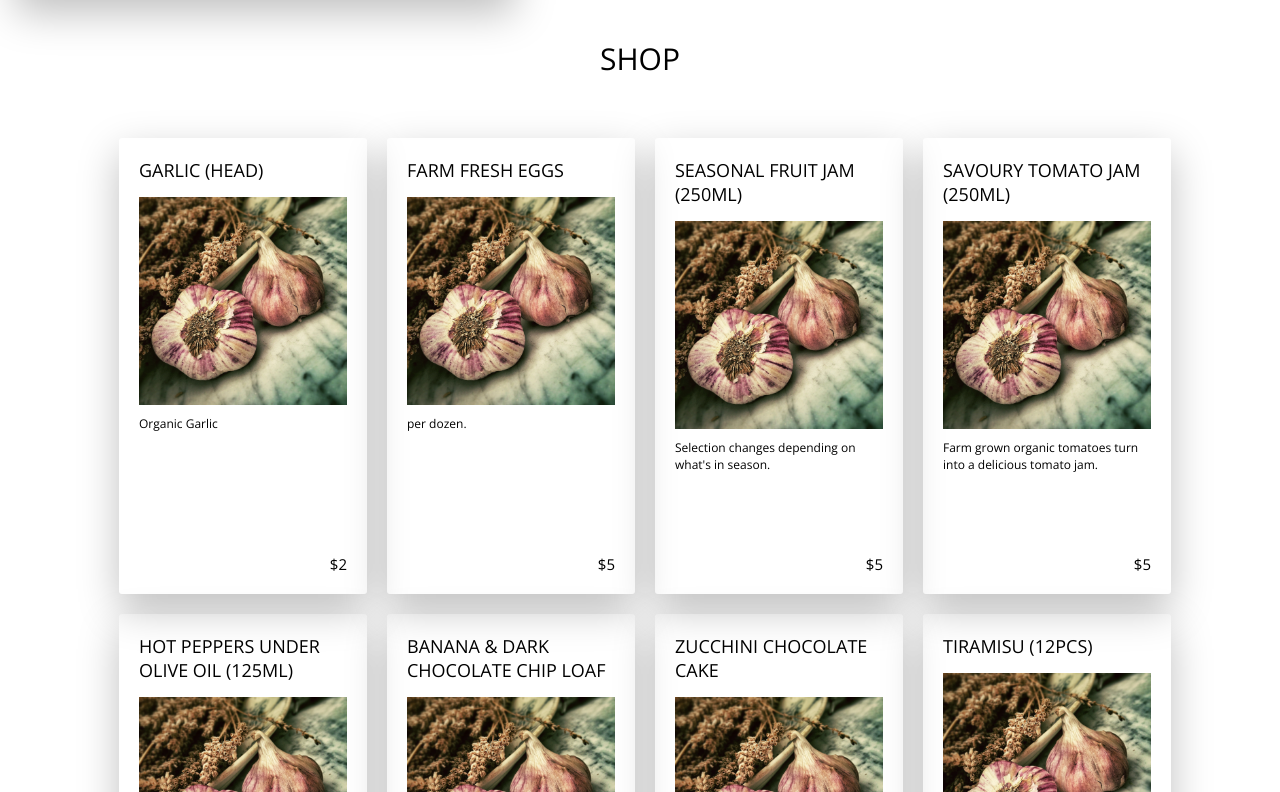
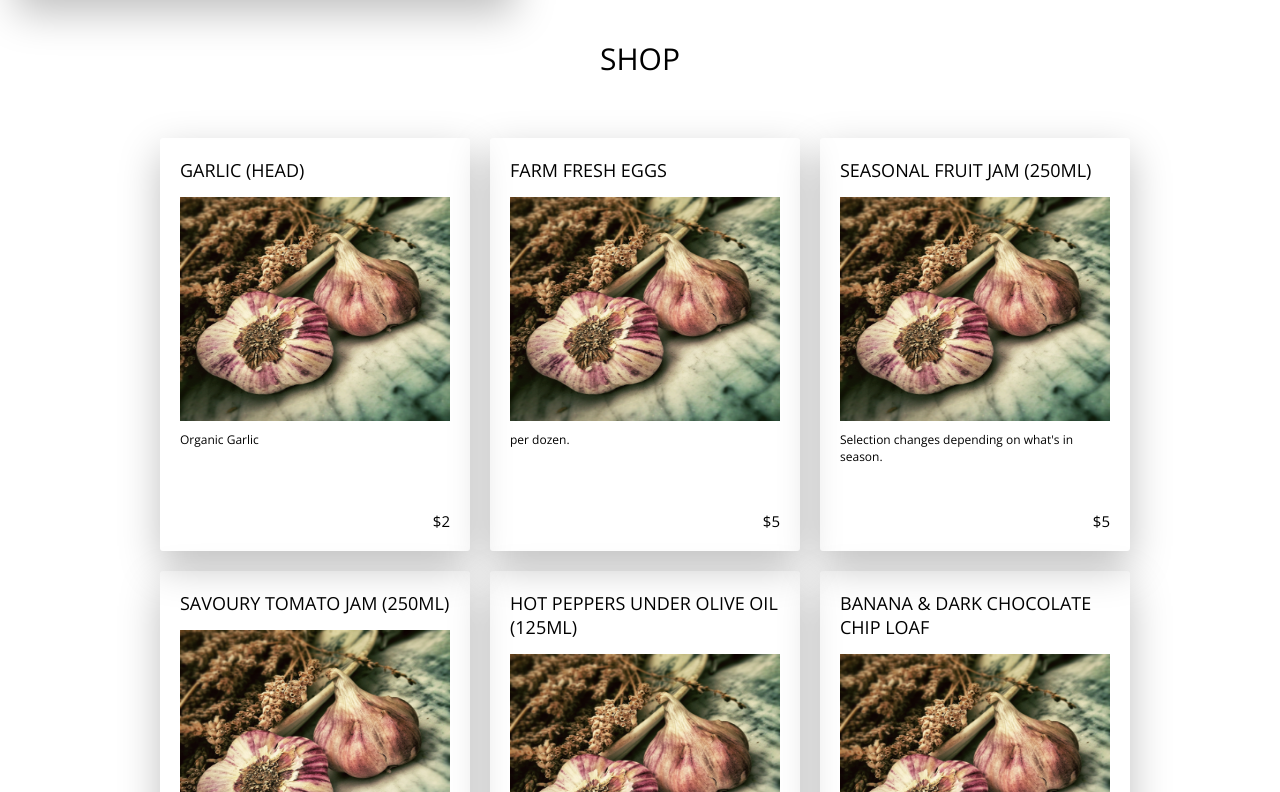
Before and after one commit to LucaLam/lamanna-farms-site, a React (Create React App) app: page / in a window 1280 px wide. Shown: the part 1188-1980 px from the top of the page. Built offline with nearby package versions, Linux system fonts and the light colour scheme.

Commit message:
created form file and fixed card sizing issue

```diff
--- a/src/App.js
+++ b/src/App.js
@@ -5,6 +5,7 @@ import Header from "./components/header/header";
 import Hero from "./components/hero/hero";
 import About from "./pages/About/about";
 import Shop from "./pages/Shop/Shop";
+import Form from './pages/Form/Form';
 
 
 function App() {
@@ -14,6 +15,7 @@ function App() {
       <Hero />
       <About />
       <Shop/>
+      <Form />
     </div>
   );
 }
--- a/src/components/shopCard/card.scss
+++ b/src/components/shopCard/card.scss
@@ -3,14 +3,11 @@
 .card{
 
     &__container{
-        width: 20%;
-        height: 60%;
+        width: 25%;
         padding: 2rem;
         margin: 0 2rem 2rem 0;
-
         border-radius: 3px;
         box-shadow: $box-shadow;
-
         display: flex;
         flex-direction: column;
         transition: all .3s;
@@ -22,7 +19,7 @@
 
     &__img{
         width:100%;
-        height:50%;
+        height:60%;
         display: block;
         margin: 0 auto;
     }
@@ -30,6 +27,7 @@
     &__description{
         margin-top: 1rem;
         font-size: 1.2rem;
+        display: inline-block;
     }
 
     &__price{
@@ -37,6 +35,7 @@
         text-align: right;
         font-size: 1.5rem;
         margin-top: auto;
+
     }
 
 }
--- /dev/null
+++ b/src/pages/Form/Form.js
@@ -0,0 +1,22 @@
+import React, { Component } from 'react'
+
+import './form.scss';
+
+export default class Form extends Component {
+    render() {
+        return (
+            <div className="contact-section">
+                <h1 className='heading-1'>Place an order</h1>
+                <p>Please use the form below to place an order. Please allow 24 - 48 hours for any prepared foods. Orders will be filled once an E-transfer is sent.</p>
+                <form>
+                    <input></input>
+                    <label>Name</label>
+                    <input></input>
+                    <label>E-mail</label>
+                    <textarea>Please tell us your order here.</textarea>
+                    <button>Submit</button>
+                </form>
+            </div>
+        )
+    }
+}
--- /dev/null
+++ b/src/pages/Form/form.scss
@@ -0,0 +1,7 @@
+@import "../../sass/base.scss";
+
+.contact-section{
+    margin-top: 4rem;
+    width: 100vw;
+    height: 100vh;
+}
--- a/src/pages/Shop/shop.scss
+++ b/src/pages/Shop/shop.scss
@@ -9,13 +9,11 @@
 
     &__product-container{
         width: 100vw;
-        height: 100vh;
         padding: 2rem;
 
         display: flex;
         flex-wrap: wrap;
         justify-content: center;
-        align-items: center;
 
     }
 }
```
